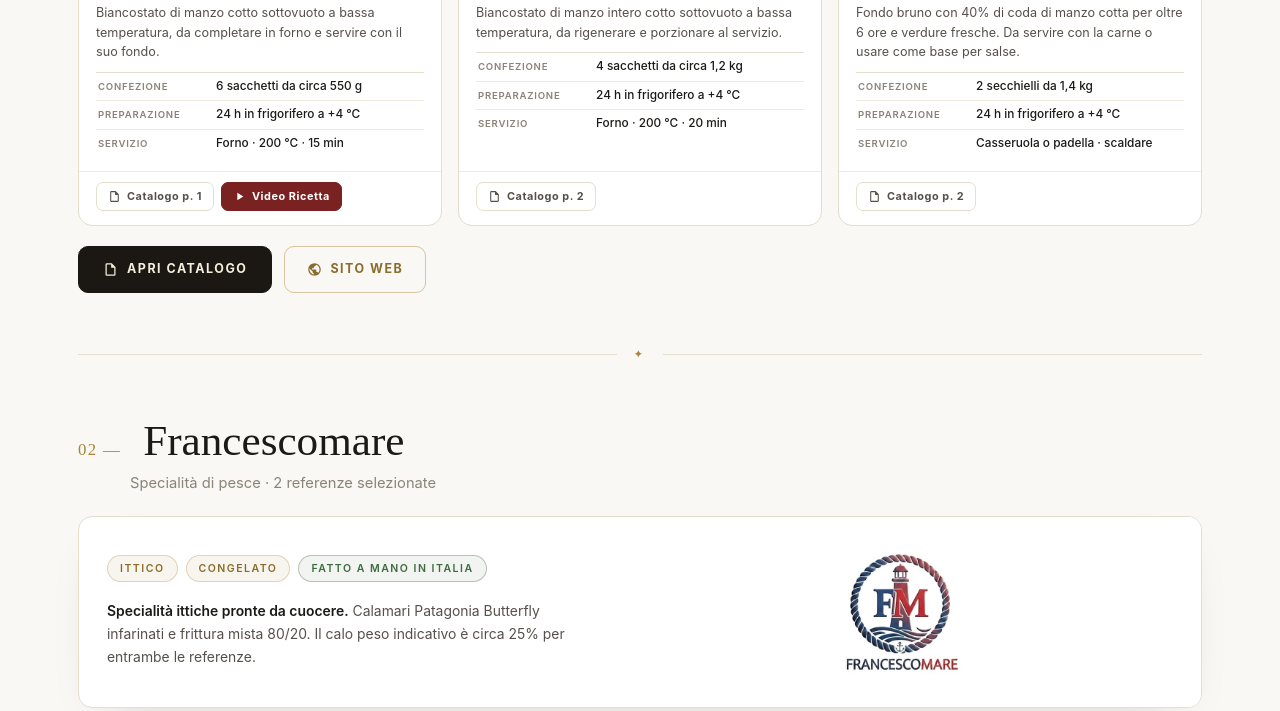
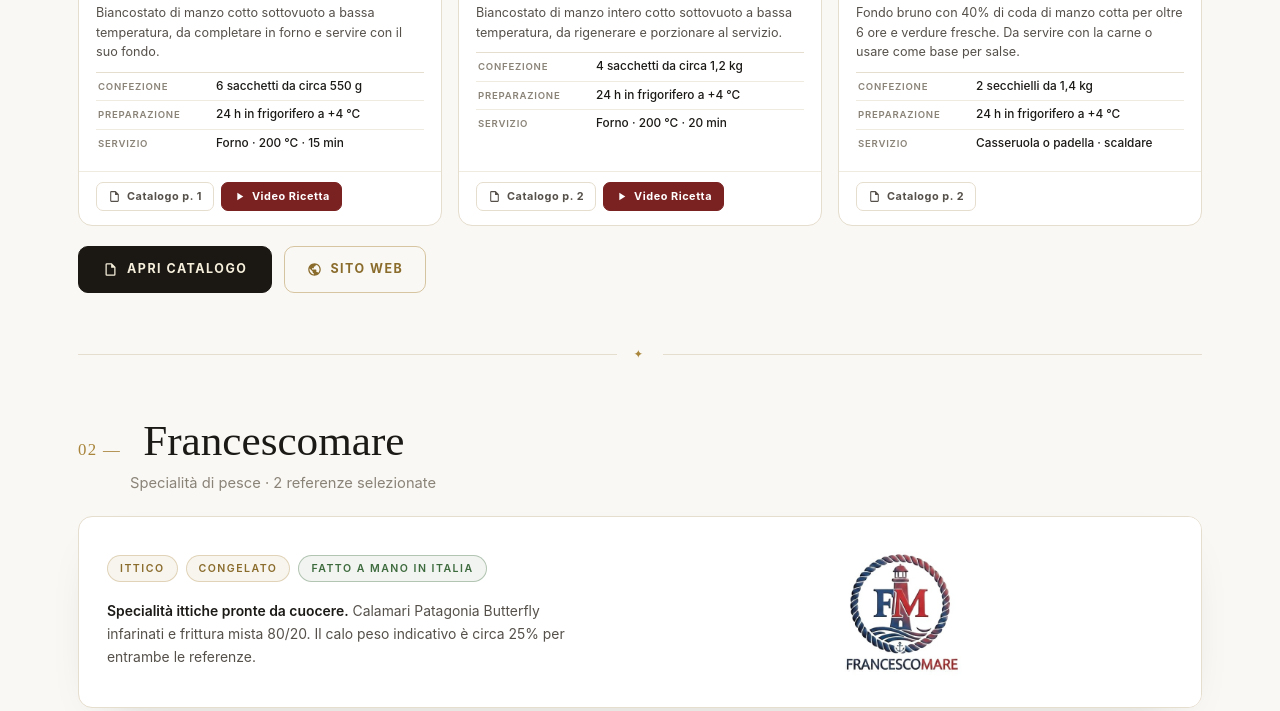
Before and after one commit to giorgioiezzi99-netizen/presentazione-articoli--GDO, a plain HTML site: page index.html in a window 1280 px wide. Shown: the part 1545-2256 px from the top of the page. Drawn offline with Linux system fonts and the light colour scheme.

Commit message:
Aggiunge video ricetta Churrasco

```diff
--- a/index.html
+++ b/index.html
@@ -386,7 +386,7 @@
     </article><article class="product-card reveal">
       <div class="card-photo"><span class="card-flag">Cottura a bassa temperatura</span><img src="assets_selezione_conad/lt_churrasco.jpg" alt="Churrasco di manzo" loading="lazy"></div>
       <div class="card-body"><h3>Churrasco di manzo</h3><div class="card-kicker">Luxury Tapas · CBT</div><p>Biancostato di manzo intero cotto sottovuoto a bassa temperatura, da rigenerare e porzionare al servizio.</p><table class="spec"><tr><td>Confezione</td><td>4 sacchetti da circa 1,2 kg</td></tr><tr><td>Preparazione</td><td>24 h in frigorifero a +4 °C</td></tr><tr><td>Servizio</td><td>Forno · 200 °C · 20 min</td></tr></table></div>
-      <div class="card-actions"><a href="Luxury Tapas.pdf#page=2" target="_blank" rel="noopener" class="btn btn-doc"><svg viewBox="0 0 24 24" aria-hidden="true"><path d="M14 2H6a2 2 0 0 0-2 2v16a2 2 0 0 0 2 2h12a2 2 0 0 0 2-2V8l-6-6zm4 18H6V4h7v5h5v11z"/></svg>Catalogo p. 2</a></div>
+      <div class="card-actions"><a href="Luxury Tapas.pdf#page=2" target="_blank" rel="noopener" class="btn btn-doc"><svg viewBox="0 0 24 24" aria-hidden="true"><path d="M14 2H6a2 2 0 0 0-2 2v16a2 2 0 0 0 2 2h12a2 2 0 0 0 2-2V8l-6-6zm4 18H6V4h7v5h5v11z"/></svg>Catalogo p. 2</a><a href="https://www.youtube.com/watch?v=_B2TsOxXNNQ" target="_blank" rel="noopener" class="btn btn-video"><svg viewBox="0 0 24 24" aria-hidden="true"><path d="M8 5v14l11-7z"/></svg>Video Ricetta</a></div>
     </article><article class="product-card reveal">
       <div class="card-photo"><span class="card-flag">40% coda di manzo</span><img src="assets_premium/lt_fondo_bruno.jpg" alt="Fondo bruno" loading="lazy"></div>
       <div class="card-body"><h3>Fondo bruno</h3><div class="card-kicker">Luxury Tapas · fondo di cottura</div><p>Fondo bruno con 40% di coda di manzo cotta per oltre 6 ore e verdure fresche. Da servire con la carne o usare come base per salse.</p><table class="spec"><tr><td>Confezione</td><td>2 secchielli da 1,4 kg</td></tr><tr><td>Preparazione</td><td>24 h in frigorifero a +4 °C</td></tr><tr><td>Servizio</td><td>Casseruola o padella · scaldare</td></tr></table></div>
```
Also changed, not shown: index_premium.html (+1 -1 lines).
